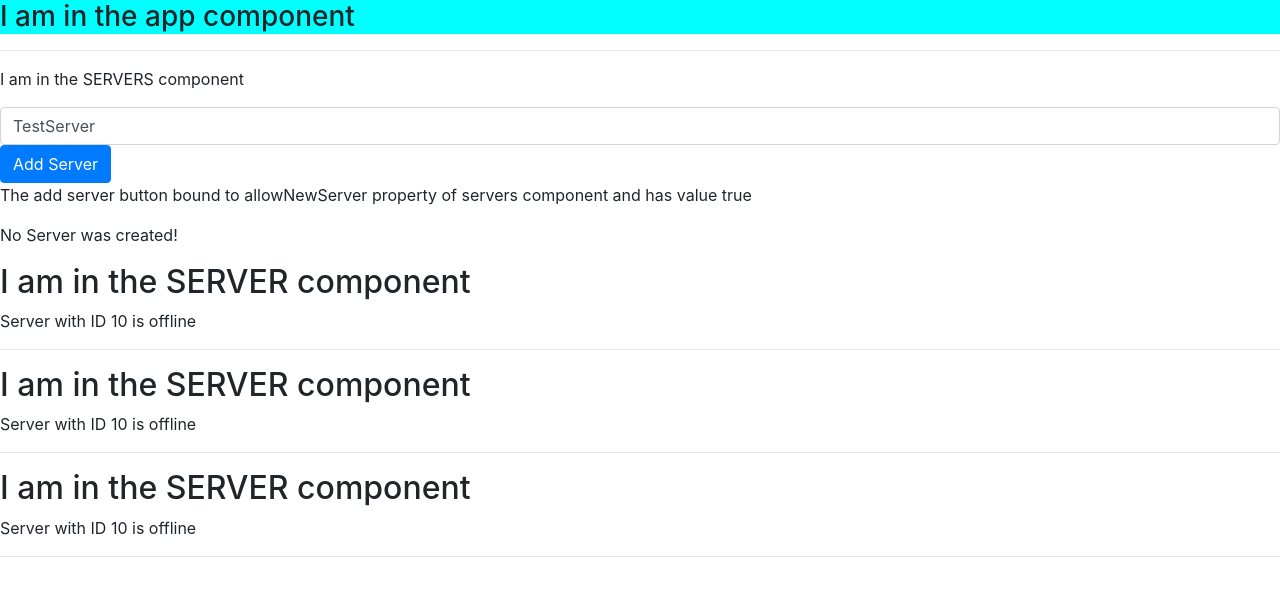
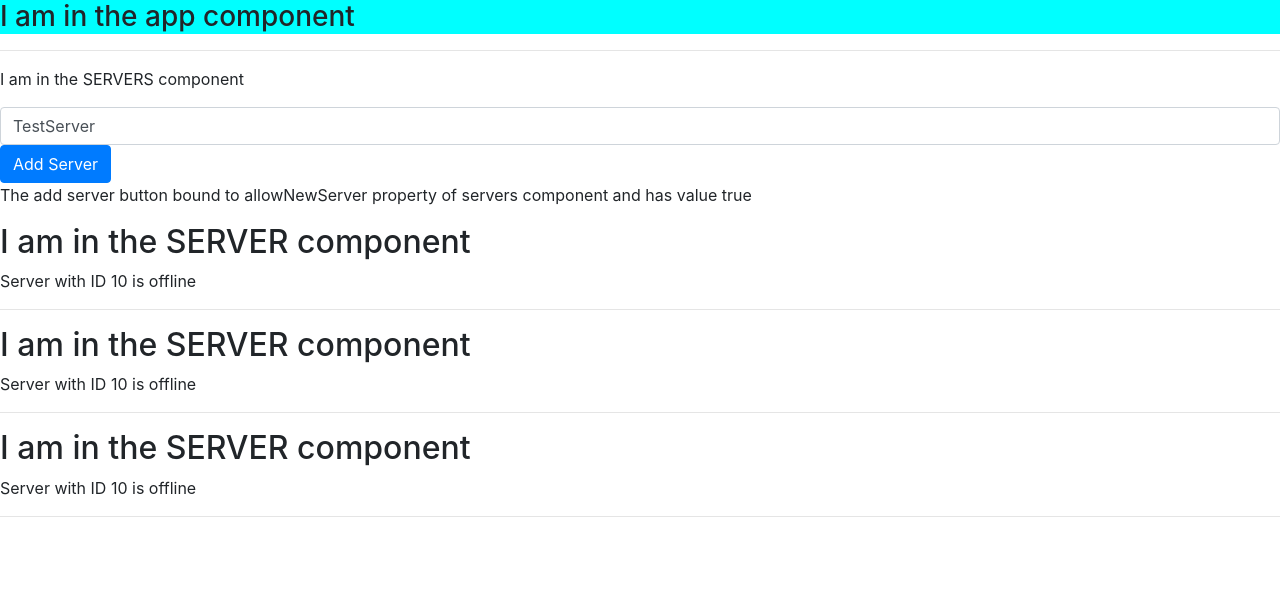
Before and after one commit to paramSonawane/helloWorld, an Angular app: page / in a window 1280 px wide. Shown: the top 596 px of the page. Built offline with nearby package versions, Linux system fonts and the light colour scheme.

Commit message:
Structural Directive ngIf

```diff
--- a/src/app/servers/servers.component.html
+++ b/src/app/servers/servers.component.html
@@ -26,9 +26,13 @@ Property Binding []
 Event Binding ()
 String interpolation {}
 Two way binding [()]
+Structural Directive *
 
 -->
-<p>{{serverCreation}}!</p>
+<p *ngIf="serverCreated">New Server Created; name is : {{serverName}}</p>
+<!-- This is structural directive which directly changes the DOM
+here if the ngIf condition is met then it will execute/show that HTML element -->
+
 <div class="app-server"></div>
 <div class="app-server"></div>
 <div class="app-server"></div>
--- a/src/app/servers/servers.component.ts
+++ b/src/app/servers/servers.component.ts
@@ -7,8 +7,9 @@ import { Component, OnInit } from '@angular/core';
 })
 export class ServersComponent implements OnInit {
   allowNewServer: boolean = false;
-  serverCreation: string = "No Server was created";
+  serverCreated: boolean = false;
   serverName: string = 'TestServer';
+
   constructor() {
     setTimeout(() => {
       this.allowNewServer = true;
@@ -19,7 +20,7 @@ export class ServersComponent implements OnInit {
   }
 
   onCreateServer() {
-    this.serverCreation = "Server Was Created";
+    this.serverCreated = true;
   }
 
   onUpdateServerName(event: Event){
```
